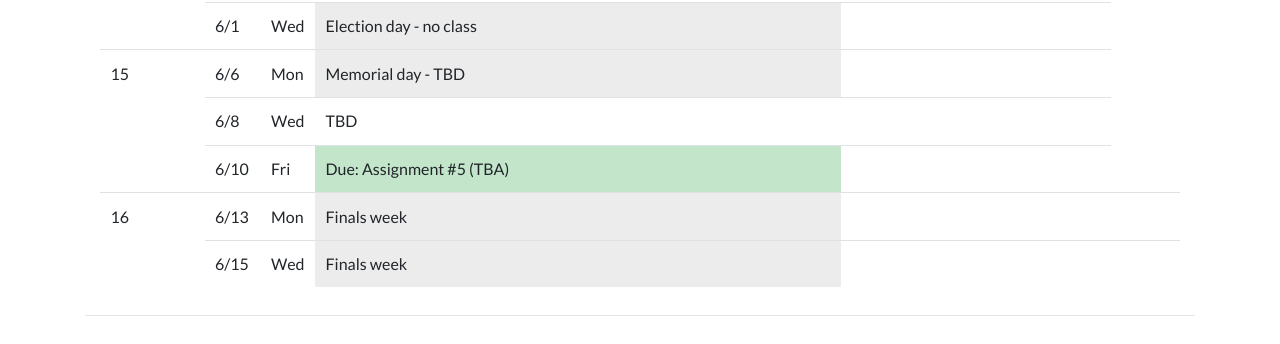
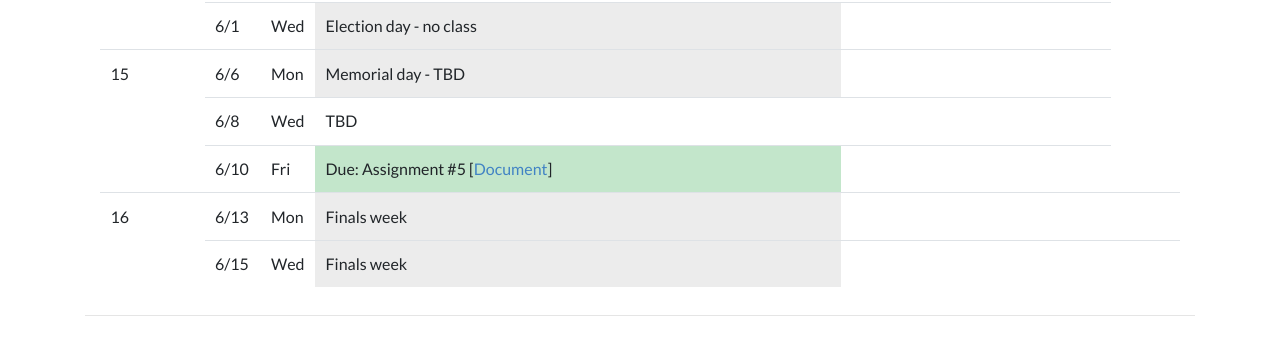
Before and after one commit to kaist-ee209/kaist-ee209.github.io, a Jekyll site: the page built from index.html, in a window 1280 px wide and 900 px high, scrolled down 3065 px. Shown: the part 101-445 px from the top of the window. Built offline with Jekyll 4.4.1, drawn with Linux system fonts in a browser that asks for light colours; the list of posts is cut into pages by our own code.

Commit message:
Open assign5

```diff
--- a/assignments/unixshell/index.html
+++ b/assignments/unixshell/index.html
@@ -20,14 +20,14 @@
 <div class="ui top fixed hidden menu custom">
 <div class="ui container">
 <a class="go-prev" href="../../assignments"><h3 class><i class="chevron left icon"></i></h3></a>
-<a class=""><h3 class="">Assignment 5: A Unix Shell (tentative to change)</h3></a>
+<a class=""><h3 class="">Assignment 5: A Unix Shell </h3></a>
 </div>
 </div>
 <div class="ui container">
 <div class="ui center aligned">
 <h1 class="ui center aligned header">KAIST<br> <a style="color:black;" href="../../">EE209: Programming Structures for EE</a></h1>
 
-<h2 class="ui center aligned header">Assignment 5: A Unix Shell <span style="color: red;">(tentative to change)</span></h2>
+<h2 class="ui center aligned header">Assignment 5: A Unix Shell </span></h2>
 
 <h4 class="ui center aligned header" style="font-weight: normal">(Acknowledgment: This assignment is borrowed and slightly modified from Princeton COS 217) </h4>
 
--- a/index.html
+++ b/index.html
@@ -426,8 +426,8 @@ linkers, debuggers, and other software tools.
     <tr>
       <td rowspan="1">6/10</td>
       <td rowspan="1">Fri</td>
-      <td class="table-success">Due: Assignment #5 (TBA)
-        <!-- [<a href="https://computer.kaist.ac.kr/EE209/assignments/assignment5/">Document</a>] -->
+      <td class="table-success">Due: Assignment #5 [<a
+        href="/assignments/assignment5/">Document</a>]</td>
       </td>
       <td></td>
     </tr>
```
Also changed, not shown: assign.md (+1 -3 lines).
